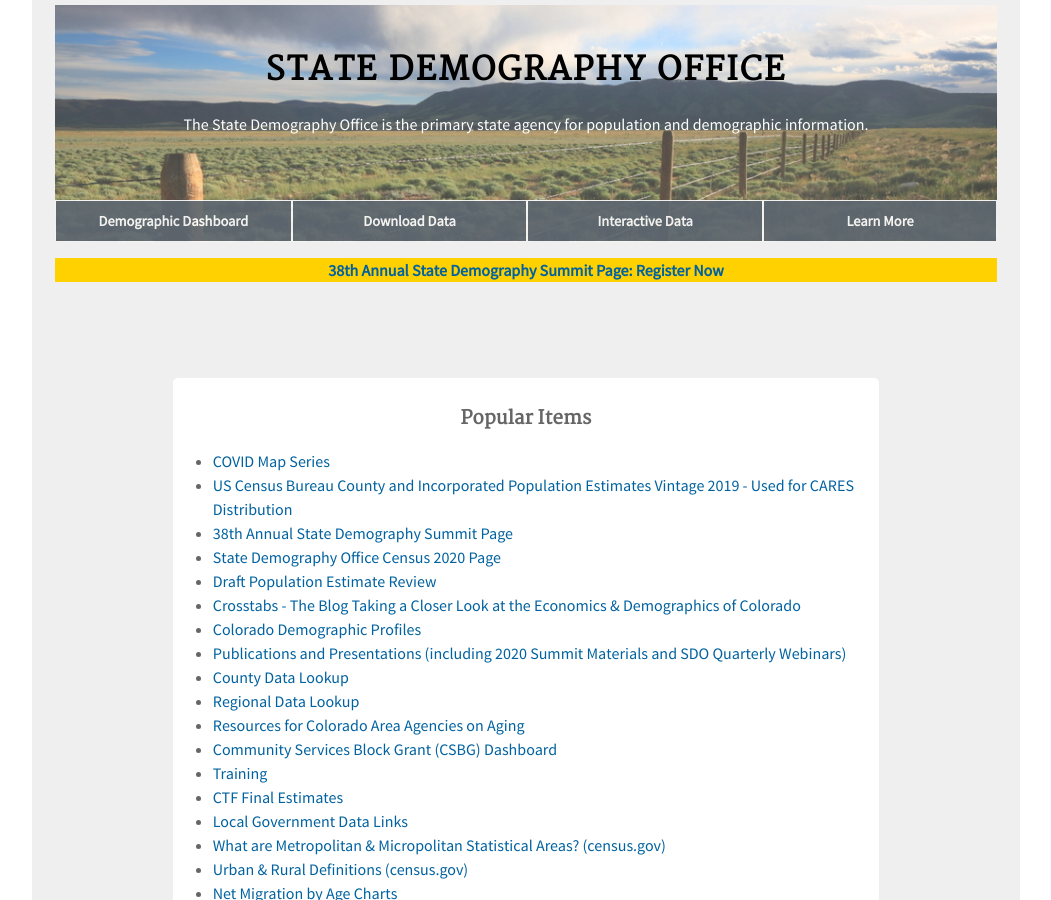
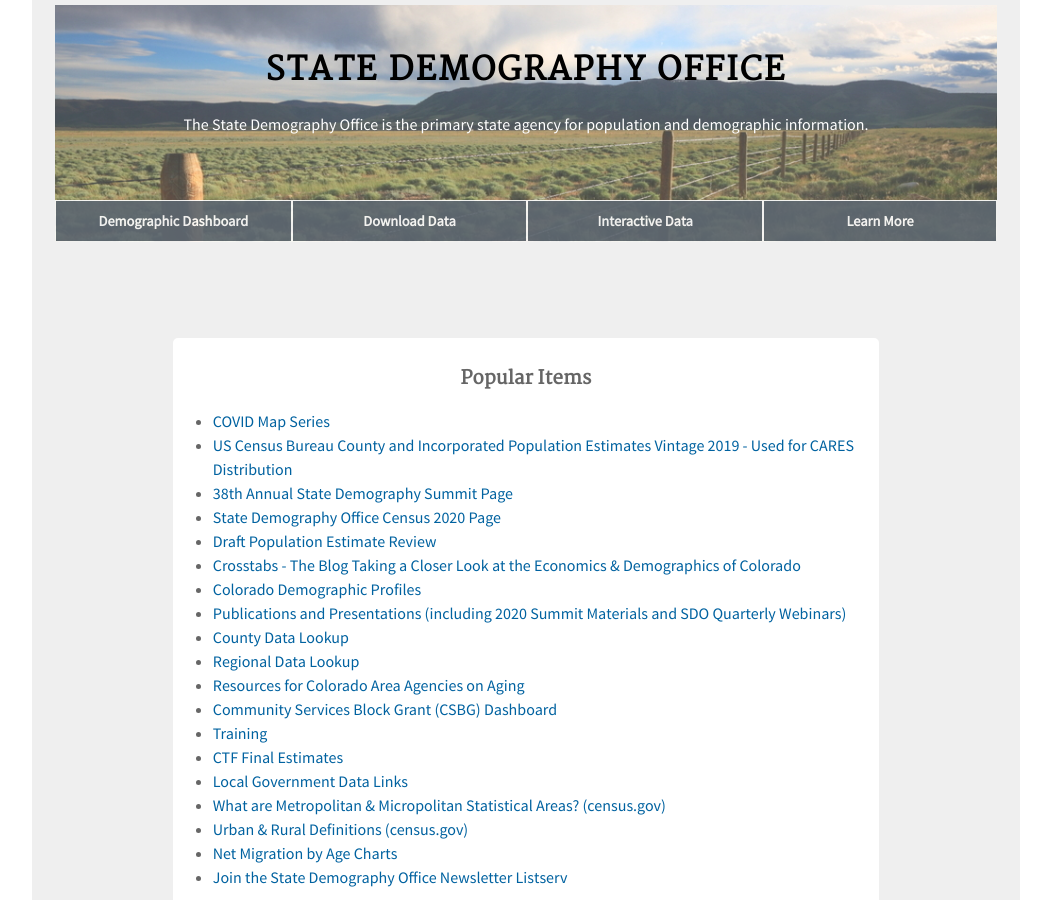
Before and after one commit to TBleess/Website_New, a Jekyll site: the page built from pages/0_Homepage_and_Footer_Links/index.md, in a window 1280 px wide and 900 px high, scrolled down 380 px. Shown: the whole window, without its empty margins (114-1165 px from the left). Built offline with Jekyll 4.4.1, drawn with Linux system fonts in a browser that asks for light colours.

Commit message:
Remove Summit Banner

```diff
--- a/_includes/_homepageHeader.html
+++ b/_includes/_homepageHeader.html
@@ -46,6 +46,6 @@
 {% include _ourData.html %}
 </div>
 </section>
-<div style="background-color:#FFD100;font-weight:bold;color:black"><p class="center"><a href="https://demography.dola.colorado.gov/demography/demography-summit-2020/">38th Annual State Demography Summit Page: Register Now</a></p></div>
+
 <script>(function(d, s, id) { var js, pjs = d.getElementsByTagName(s)[0]; if (d.getElementById(id)) return; js = d.createElement(s); js.id = id; js.src = "//www.tickcounter.com/static/js/loader.js"; pjs.parentNode.insertBefore(js, pjs); }(document, "script", "tickcounter-sdk"));</script>
 <br>
```
